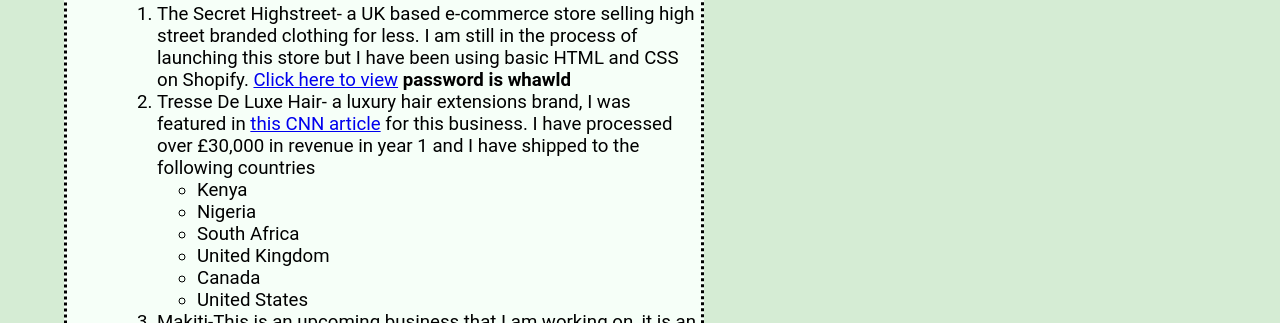
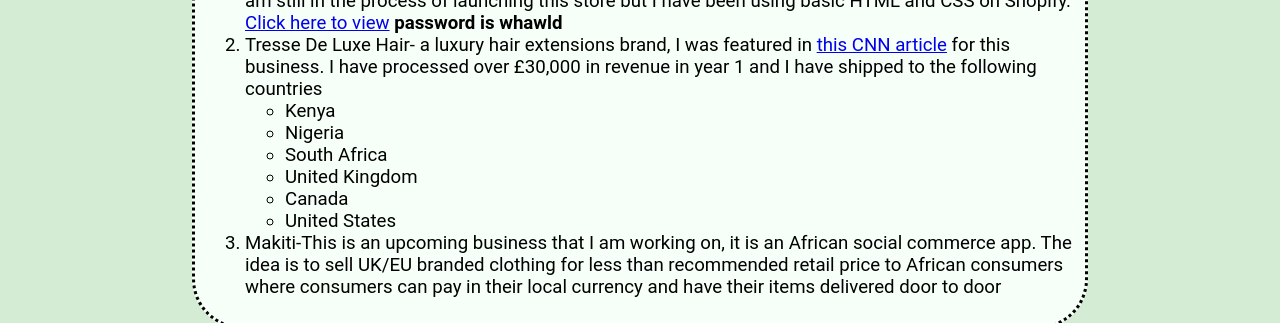
Before and after one commit to jaysylla/strive-app, a plain HTML site: page index.html in a window 1280 px wide. Shown: the part 281-604 px from the top of the page. Drawn offline with Linux system fonts and the light colour scheme.

Commit message:
Update style.css

```diff
--- a/style.css
+++ b/style.css
@@ -45,14 +45,13 @@ p {
   font-size: 14pt;
 }
 .my_businesses {
-  margin: 15px 0;
+  margin: auto;
 
   box-sizing: border-box;
 border-style: dotted;
 border-color: black;
-  width: 50vw;
-  padding-left: 50px;
-  padding-top: 30px;
+  width: 70vw;
+  padding: 10px;
   border-radius: 50px;
   color #a1b0ab;
   background-color: #f6fff8;
```
